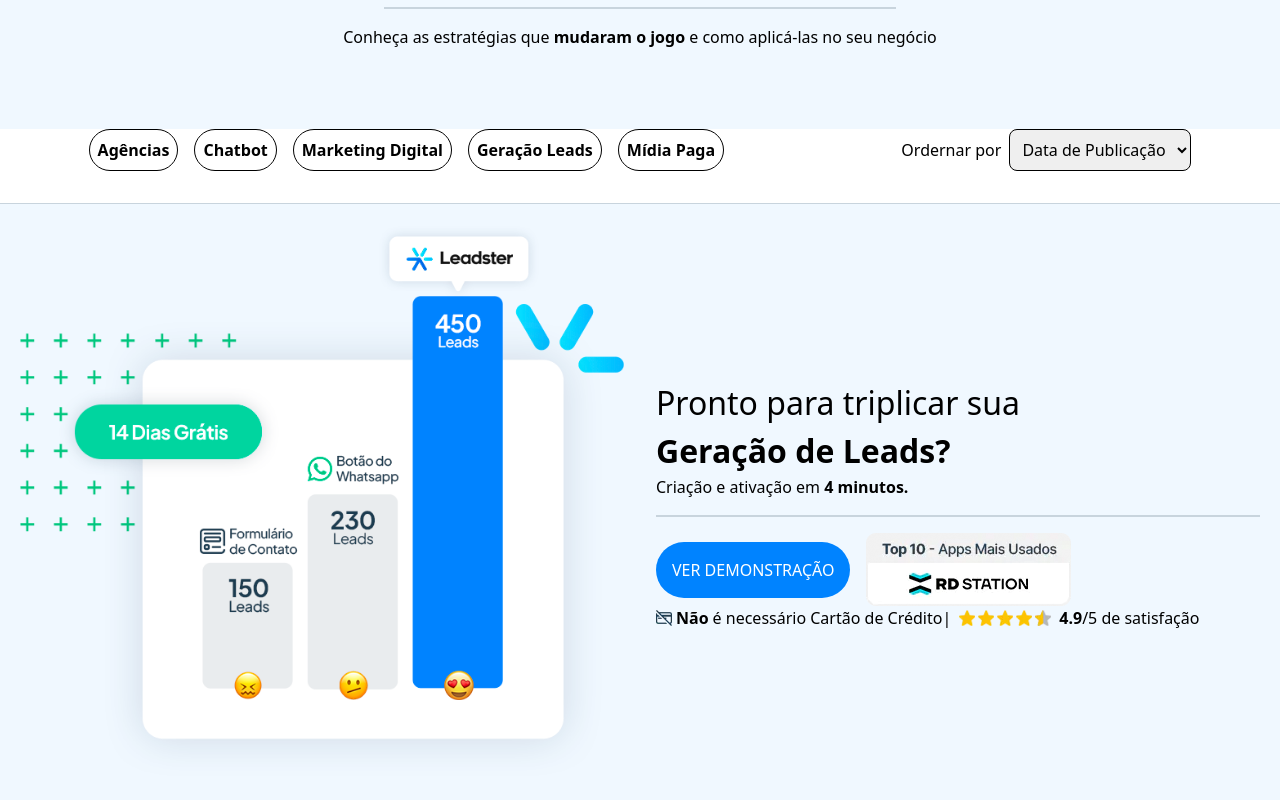
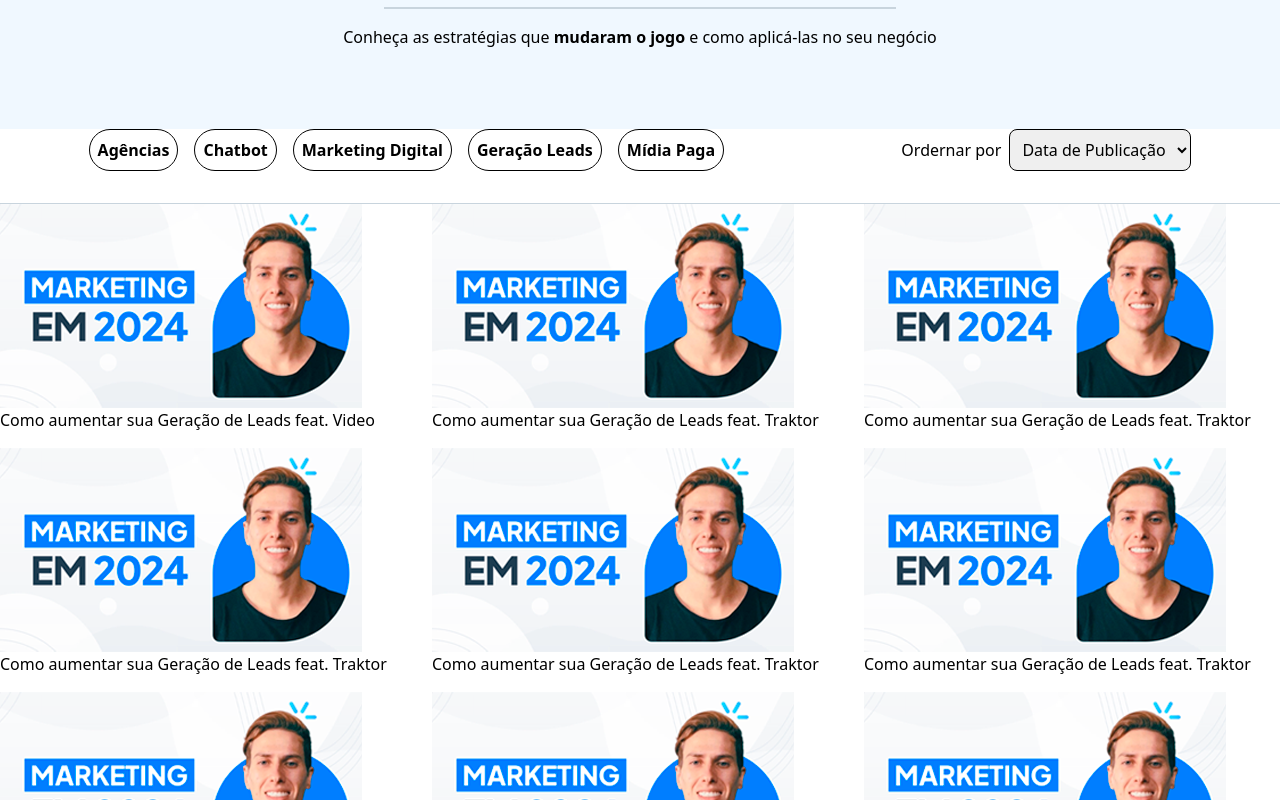
Before and after one commit to joaoygorr/Leadster-LandingPage, a Next.js app: page / in a window 1280 px wide. Shown: the part 360-1160 px from the top of the page. Built offline with nearby package versions, Linux system fonts and the light colour scheme.

Commit message:
feat: list cards videos

```diff
--- a/src/pages/api/data.json
+++ b/src/pages/api/data.json
@@ -4,7 +4,7 @@
             "label": "agências",
             "videos": [
                 {
-                    "title": "Como aumentar sua Geração de Leads feat. Traktor",
+                    "title": "Como aumentar sua Geração de Leads feat. Video",
                     "date": "25/06/2023",
                     "link": "https://www.youtube.com/watch?v=WAX8tDU5Alg&list=PL_dirAhLkFrvUz1Ml31VcRFdUXm5vgUiB&index=8"
                 },
@@ -54,7 +54,7 @@
             "label": "chatbot",
             "videos": [
                 {
-                    "title": "Como aumentar sua Geração de Leads feat. Traktor",
+                    "title": "Como aumentar sua Geração de Leads feat. chatbot",
                     "date": "25/06/2023",
                     "link": "https://www.youtube.com/watch?v=WAX8tDU5Alg&list=PL_dirAhLkFrvUz1Ml31VcRFdUXm5vgUiB&index=8"
                 },
@@ -104,7 +104,7 @@
             "label": "marketing digital",
             "videos": [
                 {
-                    "title": "Como aumentar sua Geração de Leads feat. Traktor",
+                    "title": "Como aumentar sua Geração de Leads feat. marketing",
                     "date": "25/06/2023",
                     "link": "https://www.youtube.com/watch?v=WAX8tDU5Alg&list=PL_dirAhLkFrvUz1Ml31VcRFdUXm5vgUiB&index=8"
                 },
@@ -154,7 +154,7 @@
             "label": "geração leads",
             "videos": [
                 {
-                    "title": "Como aumentar sua Geração de Leads feat. Traktor",
+                    "title": "Como aumentar sua Geração de Leads feat. leads",
                     "date": "25/06/2023",
                     "link": "https://www.youtube.com/watch?v=WAX8tDU5Alg&list=PL_dirAhLkFrvUz1Ml31VcRFdUXm5vgUiB&index=8"
                 },
@@ -204,7 +204,7 @@
             "label": "mídia paga",
             "videos": [
                 {
-                    "title": "Como aumentar sua Geração de Leads feat. Traktor",
+                    "title": "Como aumentar sua Geração de Leads feat. midia",
                     "date": "25/06/2023",
                     "link": "https://www.youtube.com/watch?v=WAX8tDU5Alg&list=PL_dirAhLkFrvUz1Ml31VcRFdUXm5vgUiB&index=8"
                 },
--- /dev/null
+++ b/src/shared/components/MainContent/card/card.module.scss
@@ -0,0 +1,2 @@
+.boxContainer {
+}
--- /dev/null
+++ b/src/shared/components/MainContent/card/card.tsx
@@ -0,0 +1,29 @@
+import Styles from "./card.module.scss";
+import Data from "@/pages/api/data.json";
+import Image from "next/image";
+import Thumbnail from "@/assets/image/thumbnail.png";
+
+type Props = {
+    title: string,
+    links: string,
+    date: string
+}
+
+export const Card = ({ data }: any) => {
+    const videos = Data.data[0];
+
+    return (
+        <div>
+            <div className={`grid grid-cols-3 gap-4 mx-auto w-full max-w-screen-xl ${Styles.boxContainer}`}>
+                {videos.videos.map((video, key) => {
+                    return (
+                        <div key={key}>
+                            <Image src={Thumbnail} alt="Thumbnail" width={0} height={0} priority />
+                            <h3>{video.title}</h3>
+                        </div>
+                    )
+                })}
+            </div>
+        </div>
+    )
+}
--- a/src/shared/components/MainContent/mainContent.tsx
+++ b/src/shared/components/MainContent/mainContent.tsx
@@ -1,10 +1,15 @@
 import Styles from "./mainContent.module.scss";
 import Data from "@/pages/api/data.json";
+import { Card } from "./card/card";
+import { useState } from "react";
 
 export const MainContent = () => {
+    const [videos, setVideos] = useState({});
+
     const dataJson = Data.data
 
     return (
+        <section>
             <nav className={`mx-auto w-full max-w-screen-xl ${Styles.boxContainer}`}>
                 <ul className={Styles.boxListButton}>
                     {dataJson.map((index, key) => {
@@ -23,5 +28,9 @@
                     </select>
                 </div>
             </nav>
+
+            <Card />
+
+        </section>
     )
 }
```
Lines whose indentation alone changed are shown as unchanged.
